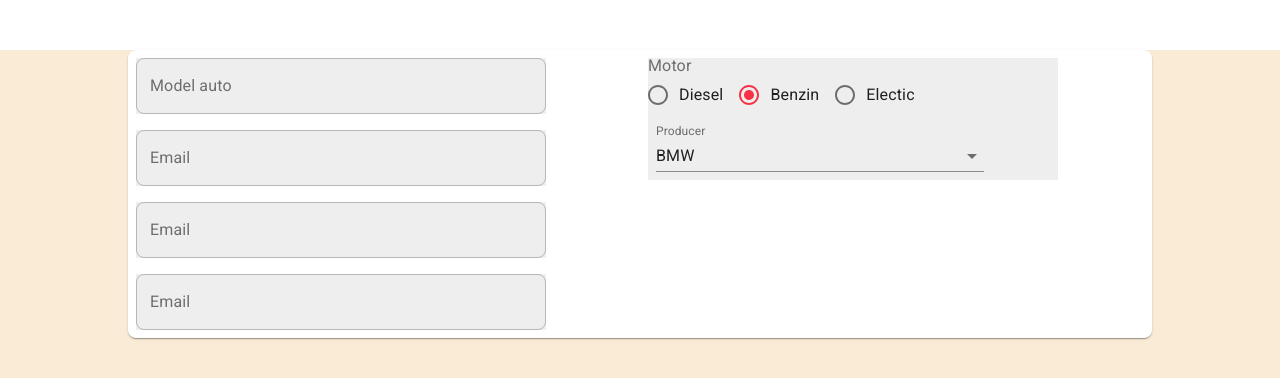
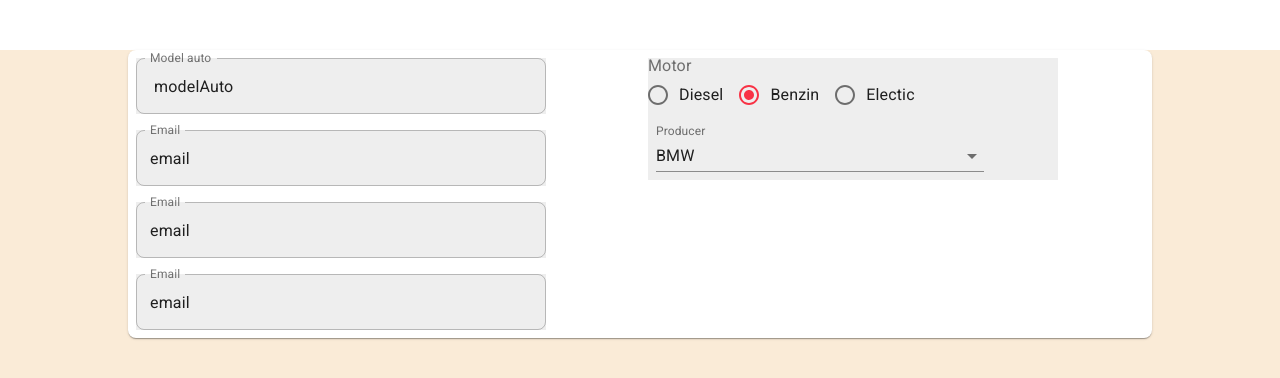
Before and after one commit to alenskupnjak/reactZadatakMono, a React (Create React App) app: page / in a window 1280 px wide. Shown: the top 378 px of the page. Built offline with nearby package versions, Linux system fonts and the light colour scheme.

Commit message:
007 mobx setup

```diff
--- a/src/Components/UseForm.jsx
+++ b/src/Components/UseForm.jsx
@@ -1,25 +1,22 @@
 import React, { useState } from 'react';
 import { makeStyles } from '@material-ui/core';
+import { Observer } from 'mobx-react';
+
+import  store from  '../Stores/StoreVechile'
 
 //
-export function useForm(initValue) {
-  // setiramo pocetnu vrijednost forme
-  const [values, setValues] = useState(initValue);
+export function useForm() {
+
+
 
   // Prati promjenu vrijednossti u INPUT poljima
   const handleInputChange = (e) => {
-
     const { name, value } = e.target;
     console.log(name, value);
-    setValues({
-      // kopija trenutne vrijednosti
-      ...values,
-      // trenutna vrijednost koju mijenjamo
-      [name]: value,
-    });
+    store.setVechileValue(name,value)
   };
 
-  return { values, setValues, handleInputChange };
+  return { handleInputChange };
 }
 
 
@@ -41,9 +38,15 @@ export function Form(props) {
   const classes = useStyles();
 
   return (
-    // OPCIJA: autoComplete="off"
-    <form className={classes.root}  >
-      {props.children}
-    </form>
+    <Observer>
+      {
+        ()=>(
+            // OPCIJA: autoComplete="off"
+          <form className={classes.root}  >
+            {props.children}
+          </form>
+        )
+      }
+    </Observer>
   )
 }
--- a/src/Pages/vehicleForm.jsx
+++ b/src/Pages/vehicleForm.jsx
@@ -1,5 +1,5 @@
 import React, { useState } from 'react';
-// import { observer } from 'mobx-react';
+import { observer } from 'mobx-react';
 import {
   Grid,
   TextField,
@@ -15,20 +15,10 @@ import { useForm, Form } from '../Components/UseForm';
 import InputCommon from '../Common/InputCommon';
 import InputSelect from '../Common/InputSelect';
 import { getDataOptions } from '../Common/VehicleService';
+import  store from  '../Stores/StoreVechile'
 
-// Inicijalna crijednost forme
-const initValue = {
-  id: 0,
-  modelAuto: '',
-  email: '',
-  mobile: '12345679998',
-  city: 'Sesvete',
-  motor: 'benzin',
-  //  producer: "BMV",
-  producerId: '1',
-  sellDate: '2021-02-26T10:51:22.509Z',
-  isLoan: false,
-};
+
+
 
 // ************************
 // Style CSS
@@ -54,7 +44,7 @@ function VehicleForm() {
   const classes = useStyles();
 
   //
-  const { values, setValues, handleInputChange } = useForm(initValue);
+  const { handleInputChange } = useForm();
 
   return (
     <Form>
@@ -66,7 +56,7 @@ function VehicleForm() {
             variant="outlined"
             label="Model auto"
             name="modelAuto"
-            value={values.modelAuto}
+            value={store.vechileFormValue.modelAuto}
             onChange={handleInputChange}>
           </InputCommon>
           <TextField
@@ -74,7 +64,7 @@ function VehicleForm() {
             variant="outlined"
             label="Email"
             name="email"
-            value={values.email}
+            value={store.vechileFormValue.email}
             onChange={handleInputChange}
           ></TextField>
           <TextField
@@ -82,7 +72,7 @@ function VehicleForm() {
             variant="outlined"
             label="Email"
             name="email"
-            value={values.email}
+            value={store.vechileFormValue.email}
             onChange={handleInputChange}
           ></TextField>
           <TextField
@@ -90,7 +80,7 @@ function VehicleForm() {
             variant="outlined"
             label="Email"
             name="email"
-            value={values.email}
+            value={store.vechileFormValue.email}
             onChange={handleInputChange}
           ></TextField>
         </Grid>
@@ -98,7 +88,7 @@ function VehicleForm() {
           <FormControl>
             <FormLabel>Motor</FormLabel>
             {/* row usmjerava horizontalno */}
-            <RadioGroup row value={values.motor} name='motor' onChange={handleInputChange}>
+            <RadioGroup row value={store.vechileFormValue.motor} name='motor' onChange={handleInputChange}>
               <FormControlLabel value="diesel" control={<Radio />} label="Diesel"></FormControlLabel>
               <FormControlLabel value="benzin" control={<Radio />} label="Benzin"></FormControlLabel>
               <FormControlLabel value="electic" control={<Radio />} label="Electic"></FormControlLabel>
@@ -106,12 +96,11 @@ function VehicleForm() {
             <InputSelect
                 label="Producer"
                 name="producerId"
-                value={values.producerId}
+                value={store.vechileFormValue.producerId}
                 onChange={handleInputChange}
                 dataOptions ={getDataOptions()}
             >
             </InputSelect>
-
 
           </FormControl>
         </Grid>
@@ -120,5 +109,4 @@ function VehicleForm() {
   );
 }
 
-export default VehicleForm;
-// export default observer(VehicleForm)
+export default observer(VehicleForm)
--- a/src/Stores/storeVechile.jsx
+++ b/src/Stores/storeVechile.jsx
@@ -1,10 +1,28 @@
 import { makeObservable, observable, computed } from 'mobx';
 
 
-const dataVehicle = [
+
+
+// Inicijalna vrijednost forme
+const initVechileValue = {
+  id: 0,
+  modelAuto: ' modelAuto',
+  email: 'email',
+  mobile: '12345679998',
+  city: 'Sesvete',
+  motor: 'benzin',
+  //  producer: "BMV",
+  producerId: '1',
+  sellDate: '2021-02-26T10:51:22.509Z',
+  isLoan: false,
+};
+
+
+// pocetne vrijednosti u listi autompbila
+const listVehicle = [
   {
     id: 0,
-    model: 'X5',
+    modelAuto: 'X5',
     email: 'email',
     mobile: 12345679998,
     city: 'Sesvete',
@@ -17,81 +35,38 @@ const dataVehicle = [
 ];
 
 
-
-
+//
+// Glavna store funkcija
 class Store {
   constructor() {
     makeObservable(this, {
-      vehicle: observable,
-      color: observable,
-      errors: observable,
-      // pokemon: observable,
-      filter: observable,
-      selectedPokemon: observable,
-      filteredPokemon: computed,
-      zaposleniciData: computed,
+      vechileFormValue: observable,
+      setVechileValue: observable,
+
     });
   }
 
-  // const [values, setValues] = useState(initialFValues);
-  // const [errors, setErrors] = useState({});
 
-  //  boja u Headeru
-  color = 'default';
-  errors = {}; // greška u template
-  vehicle = dataVehicle;
 
-  pokemon = [];
-  filter = '';
-  selectedPokemon = null;
+  // Pocetna vrijednost FORME
+  vechileFormValue = initVechileValue;
 
-  get filteredPokemon() {
-    return this.pokemon
-      .filter(({ name: { english } }) =>
-        english.toLocaleLowerCase().includes(this.filter.toLocaleLowerCase())
-      )
-      .slice(0, 20);
+  // promjena vrijednosti u formi
+  setVechileValue(name, valueForm) {
+      this.vechileFormValue ={
+        ...this.vechileFormValue,
+        [name]:valueForm
+      }
+      console.log(this.vechileFormValue );
   }
 
-  setZaposlenici(data) {
-    this.zaposlenici.push(data);
-    console.log('zaposlenici', this.zaposlenici);
-  }
 
-  // povlacenje svih zaposlenika
-  get zaposleniciData() {
-    return this.zaposlenici
-  }
-
-  setColor(color) {
-    console.log('color=', color);
-
-    this.color = color;
-  }
-
-  // Setiranje grešaka
-  setErrors(data) {
-    console.log(data);
-    this.errors = { ...data };
-  }
-
-  // setPokemon(pokemon) {
-  //   this.pokemon = pokemon;
-  // }
-  setFilter(filter) {
-    this.filter = filter;
-  }
-  setSelectedPokemon(selectedPokemon) {
-    this.selectedPokemon = selectedPokemon;
-  }
 }
-
-const store = new Store();
-
-// fetch('/starting-react/pokemon.json')
-//   .then((resp) => resp.json())
-//   .then((pokemon) => store.setPokemon(pokemon));
 
 
 
-export default store;
+
+
+//  EXPORT STORE  *** EXPORT STORE  ***  EXPORT STORE
+// const store = new Store();
+export default new Store();
```
